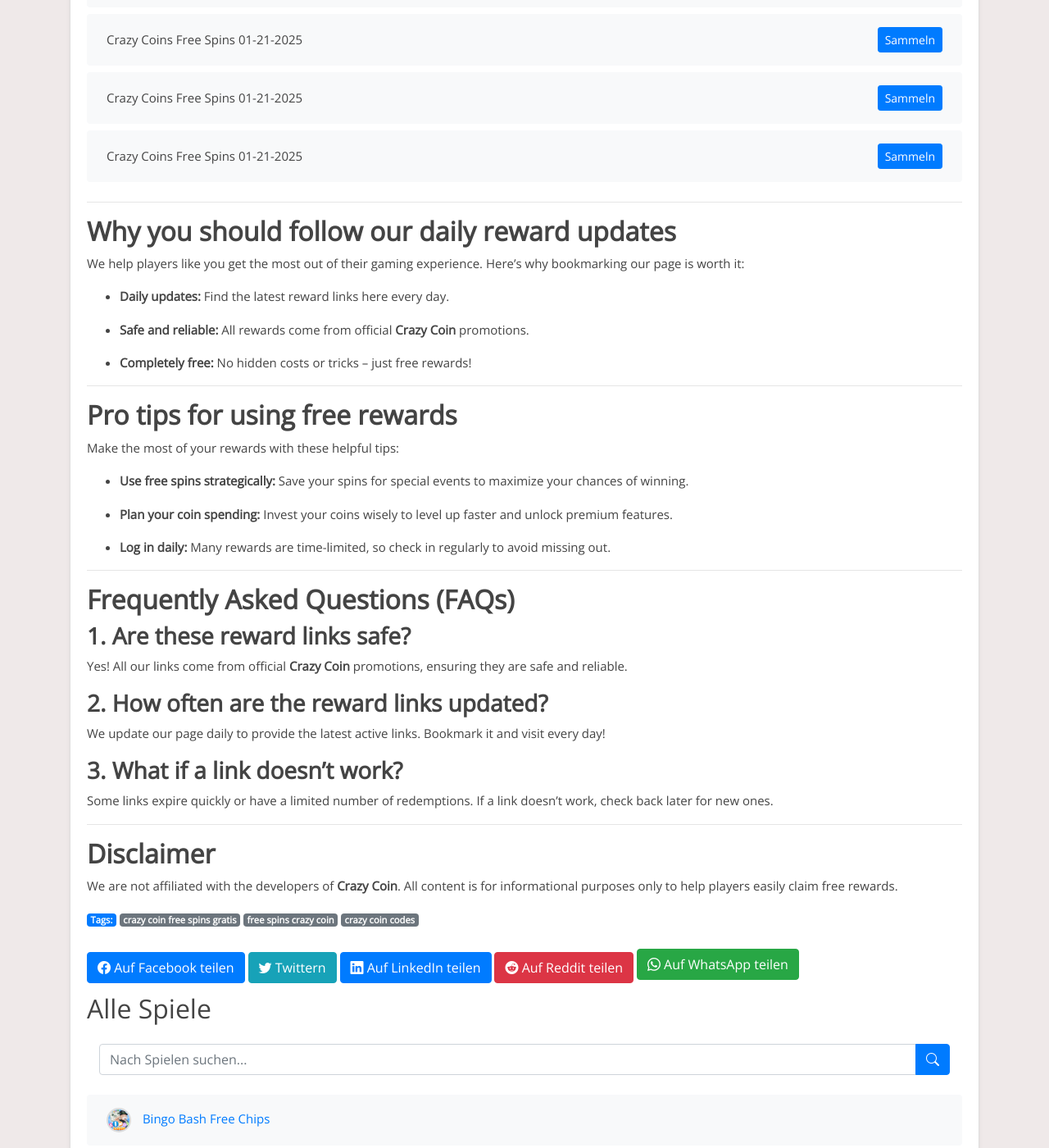
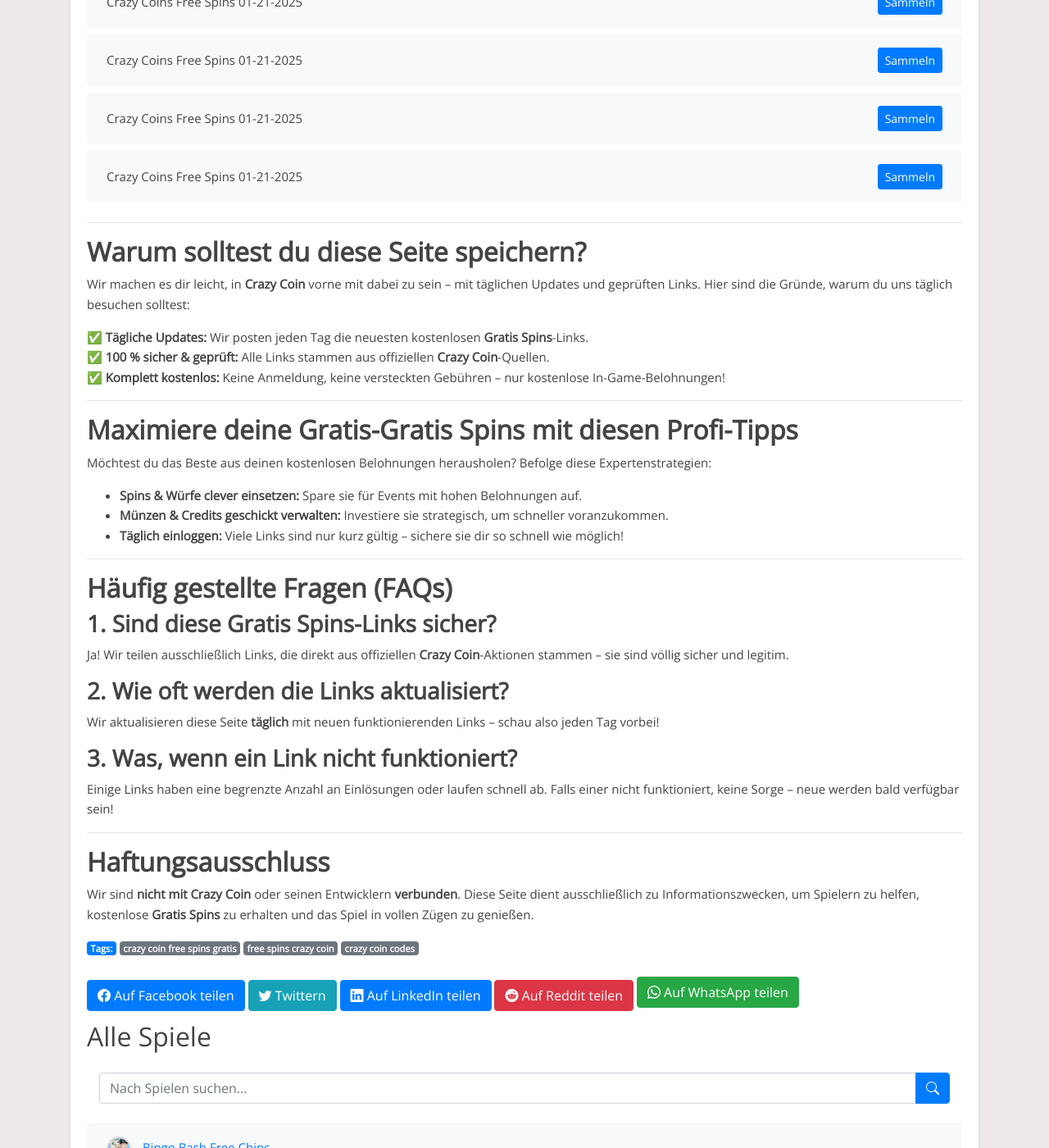
Before and after one commit to Prollad99/bs-de, a Jekyll site: the page built from _posts/2025-01-20-crazy-coin.md, in a window 1280 px wide and 1400 px high, scrolled down 3583 px. Shown: the whole window at 82% size. Built offline with Jekyll 4.4.1, drawn with Linux system fonts in a browser that asks for light colours; some of the changed text lies outside the part shown.

Commit message:
Update crazy-coin reward links, content, and last modified date

```diff
--- a/_includes/crazy-coin_footer.html
+++ b/_includes/crazy-coin_footer.html
@@ -1,55 +1,38 @@
 ---
 
+## **Warum solltest du diese Seite speichern?**
 
-## **Why you should follow our daily reward updates**
+Wir machen es dir leicht, in **Crazy Coin** vorne mit dabei zu sein – mit täglichen Updates und geprüften Links. Hier sind die Gründe, warum du uns täglich besuchen solltest:
 
-We help players like you get the most out of their gaming experience. Here’s why bookmarking our page is worth it:
-
-- **Daily updates:** Find the latest reward links here every day.
-
-- **Safe and reliable:** All rewards come from official **Crazy Coin** promotions.
-
-- **Completely free:** No hidden costs or tricks – just free rewards!
-
+✅ **Tägliche Updates:** Wir posten jeden Tag die neuesten kostenlosen **Gratis Spins**-Links.
+✅ **100 % sicher & geprüft:** Alle Links stammen aus offiziellen **Crazy Coin**-Quellen.
+✅ **Komplett kostenlos:** Keine Anmeldung, keine versteckten Gebühren – nur kostenlose In-Game-Belohnungen!
 
 ---
 
+## **Maximiere deine Gratis-Gratis Spins mit diesen Profi-Tipps**
 
-## **Pro tips for using free rewards**
+Möchtest du das Beste aus deinen kostenlosen Belohnungen herausholen? Befolge diese Expertenstrategien:
 
-Make the most of your rewards with these helpful tips:
-
-- **Use free spins strategically:** Save your spins for special events to maximize your chances of winning.
-
-- **Plan your coin spending:** Invest your coins wisely to level up faster and unlock premium features.
-
-- **Log in daily:** Many rewards are time-limited, so check in regularly to avoid missing out.
-
+- **Spins & Würfe clever einsetzen:** Spare sie für Events mit hohen Belohnungen auf.
+- **Münzen & Credits geschickt verwalten:** Investiere sie strategisch, um schneller voranzukommen.
+- **Täglich einloggen:** Viele Links sind nur kurz gültig – sichere sie dir so schnell wie möglich!
 
 ---
 
+## **Häufig gestellte Fragen (FAQs)**
 
-## **Frequently Asked Questions (FAQs)**
+### **1. Sind diese Gratis Spins-Links sicher?**
+Ja! Wir teilen ausschließlich Links, die direkt aus offiziellen **Crazy Coin**-Aktionen stammen – sie sind völlig sicher und legitim.
 
+### **2. Wie oft werden die Links aktualisiert?**
+Wir aktualisieren diese Seite **täglich** mit neuen funktionierenden Links – schau also jeden Tag vorbei!
 
-### **1. Are these reward links safe?**
-
-Yes! All our links come from official **Crazy Coin** promotions, ensuring they are safe and reliable.
-
-
-### **2. How often are the reward links updated?**
-
-We update our page daily to provide the latest active links. Bookmark it and visit every day!
-
-
-### **3. What if a link doesn’t work?**
-
-Some links expire quickly or have a limited number of redemptions. If a link doesn’t work, check back later for new ones.
-
+### **3. Was, wenn ein Link nicht funktioniert?**
+Einige Links haben eine begrenzte Anzahl an Einlösungen oder laufen schnell ab. Falls einer nicht funktioniert, keine Sorge – neue werden bald verfügbar sein!
 
 ---
 
+## **Haftungsausschluss**
 
-## **Disclaimer**
-
-We are not affiliated with the developers of **Crazy Coin**. All content is for informational purposes only to help players easily claim free rewards.
+Wir sind **nicht mit** **Crazy Coin** oder seinen Entwicklern **verbunden**. Diese Seite dient ausschließlich zu Informationszwecken, um Spielern zu helfen, kostenlose **Gratis Spins** zu erhalten und das Spiel in vollen Zügen zu genießen.
--- a/_includes/crazy-coin_post.html
+++ b/_includes/crazy-coin_post.html
@@ -1,32 +1,27 @@
-Are you a dedicated **Crazy Coin** player? Looking for the easiest way to collect free coins, spins, and other bonuses? You're in the right place! We update this page daily with new reward links so you don’t miss any chance to level up faster and fully enjoy the game.
+Bist du ein leidenschaftlicher **Crazy Coin**-Spieler? Möchtest du **Gratis Spins** sammeln, ohne echtes Geld auszugeben? Dann bist du hier genau richtig!
 
-
-## **What are reward links?**
-
-Reward links are official promotions from **Crazy Coin** developers that provide players with free in-game items like spins, coins, and exclusive bonuses. They are a great way to enhance your gameplay without spending money.
-
-
-Every day, we provide the latest and most reliable reward links, so you can redeem your rewards effortlessly and continue your journey without interruptions.
-
+Wir aktualisieren diese Seite **täglich** mit neuen **Gratis Spins**-Links, damit du dein Gameplay verbessern, schneller aufsteigen und spannende Belohnungen freischalten kannst – völlig kostenlos.
 
 ---
 
+## **Was sind Gratis Spins-Links?**
 
-## **How to redeem your free rewards**
+**Gratis Spins**-Links sind offizielle Belohnungen der **Crazy Coin**-Entwickler. Sie bieten kostenlose **Gratis Spins** und weitere In-Game-Boni wie Spins, Würfe, Credits und spezielle Geschenke.
 
-Redeeming your daily rewards is simple and requires just a few steps:
-
-1. **Choose a reward link from the list below.**
-
-2. **Tap on the link and log into your Crazy Coin account.**
-
-3. **The reward will be instantly credited to your account!**
-
-
-Check back on this page regularly, as links can expire quickly. Don’t miss out!
-
+Statt selbst danach zu suchen, übernehmen wir die Arbeit für dich! Wir sammeln und aktualisieren täglich die neuesten funktionierenden Links, damit du deine Gratis-Belohnungen mühelos einlösen kannst.
 
 ---
 
+## **So löst du deine kostenlosen Gratis Spins ein**
 
-## **Today's Crazy Coin reward links**
+Deine **Gratis Spins** zu erhalten ist schnell und einfach:
+
+1. **Wähle einen Link aus der Liste unten.**
+2. **Klicke auf den Link und melde dich in deinem Crazy Coin-Konto an.**
+3. **Genieße deine kostenlosen Gratis Spins – sofort in deinem Spiel verfügbar!**
+
+> 🔔 **Tipp:** Diese Links laufen schnell ab – schau täglich vorbei, um dir deine Belohnungen zu sichern!
+
+---
+
+## **Heutige Gratis-Gratis Spins für Crazy Coin**
```
